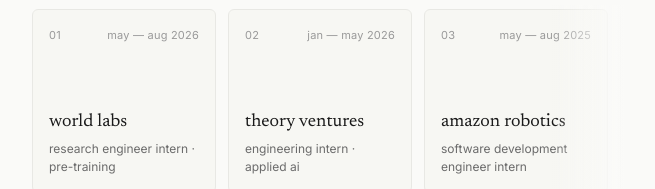
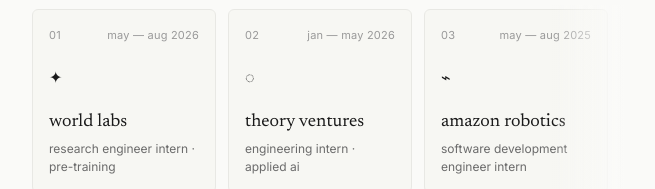
Before and after one commit to sheldonblewis/shelly-site, a Next.js app: page / in a window 1280 px wide. Shown: the part 379-568 px from the top of the page, without its empty margins (312-967 px from the left). Built offline with nearby package versions, Linux system fonts and the light colour scheme.

Commit message:
Add work card visual marks

```diff
--- a/pages/index.js
+++ b/pages/index.js
@@ -68,6 +68,13 @@
                   <span className="work-card-meta">
                     <span className="work-card-index">{String(index + 1).padStart(2, '0')}</span>
                     <span className="work-card-date">{item.date}</span>
+                  </span>
+                  <span
+                    className="work-card-mark"
+                    style={{ '--work-card-accent': item.accent }}
+                    aria-hidden="true"
+                  >
+                    {item.mark}
                   </span>
                   <span className="work-card-content">
                     <span className="work-card-title">{item.title}</span>
```
